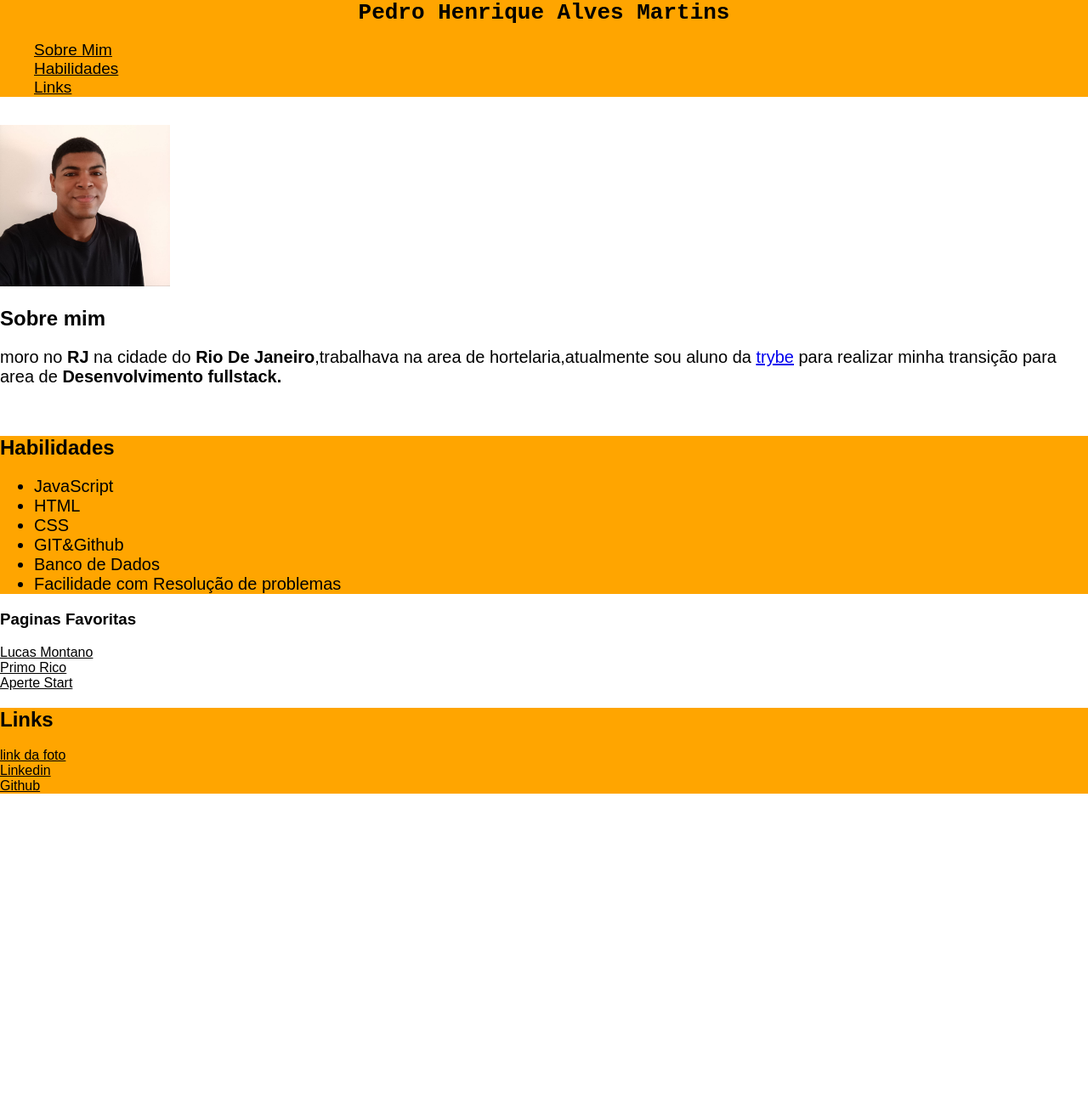
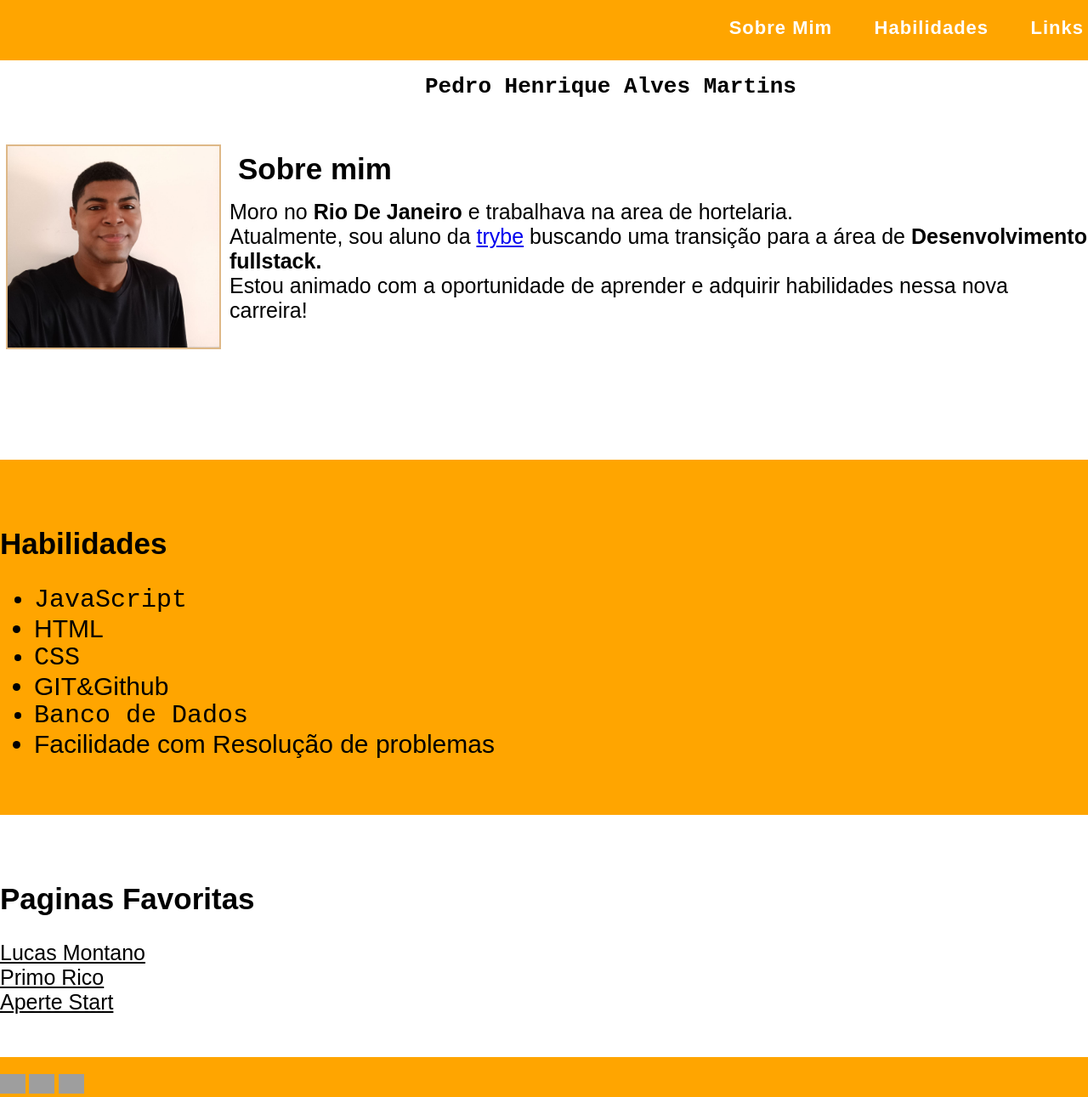
Before and after one commit to devalves02/portifolio_web, a plain HTML site: page index.html in a window 1280 px wide. Shown: the whole page at 85% size. Before the commit the page ends 934 px from the top, so only its background shows below. Drawn offline with Linux system fonts and the light colour scheme; grey boxes are pictures that could not be loaded.

Commit message:
index.html e style.css atualizado as 29/06

```diff
--- a/index.html
+++ b/index.html
@@ -8,40 +8,39 @@
 </head>
 <body>
     <div class="Indice">
-        <h1 class="nome">Pedro Henrique Alves Martins</h1>
-
         <ul class="menu">
-            <li><a href="#">Sobre Mim</a></li>
-            <li><a href="#">Habilidades</a></li>
-            <li><a href="#">Links</a></li>
+            <li><strong><a href="#">Sobre Mim</a></strong></li>
+            <li> <strong><a href="#">Habilidades</a></strong></li>
+            <li> <strong><a href="#">Links</a></strong></li>
         </ul>
     </div>
 
 
     <!--seção 1-->
     <div class="sobre-mim">
+        <h1 class="nome">Pedro Henrique Alves Martins</h1> <br>
         <img src="/photo_2023-06-26_16-55-01.jpg" alt="foto do usuario" width="200px" id="foto">
         <h2 >Sobre mim</h2>
-
-
-
-        <p class="descrição">moro no <strong>RJ</strong> na cidade do <strong>Rio De Janeiro</strong>,trabalhava na area de hortelaria,atualmente sou aluno da <a href="https://www.betrybe.com/">trybe</a> para realizar minha transição para area de <strong>Desenvolvimento fullstack.</strong></p>
-
+        <p class="descrição">Moro no <strong>Rio De Janeiro</strong> e trabalhava na area de hortelaria.<br> Atualmente, sou aluno da <a href="https://www.betrybe.com/">trybe</a> buscando uma transição para a área de <strong>Desenvolvimento fullstack.</strong> <br> Estou animado com a oportunidade de aprender e adquirir habilidades nessa nova carreira! </p>
     </div>
 
 
 
 <br>
+<br>
+<br>
+<br>
+
 
  <!--seção 2-->
  <div class="skill">
     <h2>Habilidades</h2>
     <ul>
-        <li>JavaScript</li>
-        <li>HTML</li>
-        <li>CSS</li>
+        <li class="li-impar">JavaScript</li>
+        <li >HTML</li>
+        <li class="li-impar">CSS</li>
         <li>GIT&Github</li>
-        <li>Banco de Dados</li>
+        <li class="li-impar">Banco de Dados</li>
         <li>Facilidade com Resolução de problemas</li>
     </ul>
  </div>
@@ -51,24 +50,24 @@
 
  <div class="link_2">
 
-    <h3>Paginas Favoritas</h3>
+    <h2>Paginas Favoritas</h2>
 
     <a href="https://www.youtube.com/@LucasMontano">Lucas Montano</a> <br>
     <a href="https://www.youtube.com/@primorico">Primo Rico</a> <br>
     <a href="https://www.youtube.com/@aperte">Aperte Start</a> <br>
 
-    <div class="link_3">
-        <h2>Links</h2>
 
-    <a href="/photo_2023-06-26_16-55-01.jpg">link da foto</a> <br>
-    <a href="https://www.linkedin.com/in/pedro-henrique-alves-martins-034695222">Linkedin</a>  <br>
-    <a href="https://github.com/devalves02">Github</a>
-
-    </div>
 
 
 
  </div>
 
+ <div class="link_3">
+<a href="/photo_2023-06-26_16-55-01.jpg"><img class="minha_foto" src="https://cdn-icons-png.flaticon.com/512/74/74910.png" alt=""></a>
+<a href="https://www.linkedin.com/in/pedro-henrique-alves-martins-034695222"><img class="link_linkedin"  src="https://cdn-icons-png.flaticon.com/512/61/61109.png" alt=""></a>
+<a href="https://github.com/devalves02"><img class="link_git" src="https://cdn-icons-png.flaticon.com/512/25/25231.png" alt=""></a>
+
+</div>
+
 </body>
 </html>
--- a/style.css
+++ b/style.css
@@ -1,62 +1,188 @@
 body{
     font-family: Arial, Helvetica, sans-serif;
-    margin: 0;
+    margin: 0 auto;
     padding: 0;
+
+
 
 }
 
 .Indice{
-    position: relative;
-    background-color: orange;
-    top: -17px;
 
 
-}
+    background-color: orange;
+    top: -21px;
 
-.nome{
-    font-family: monospace;
 
-    text-align: center;
-
-}
-
-.sobre-mim p{
-    font-size: 20px;
 
 }
 
 .menu{
     list-style: none;
-    display: block;
+    padding-bottom: 45px;
+    text-align: right;
+    margin-top: 0px;
+
+
+
+
 }
 
 
 .menu li {
-   font-size: 19px;
+    position: relative;
+   font-size: 14px;
+   display: inline-block;
+   font-size: 22px;
+   letter-spacing: 1px;
+   padding-left: 45px;
+   top: 20px;
+   right: 5px;
+
+
+
+
+
 }
 
 .menu li a{
+
+    color: white;
+    text-decoration: none;
+
+}
+
+.menu li a:hover{
+
+    color: white;
+
+
+}
+
+
+
+
+
+
+.nome{
+    font-family: monospace;
+    position: absolute;
+    text-align: center;
+    top: 70px;
+    left: 500px;
+
+
+
+
+
+}
+
+.sobre-mim{
+    margin-top: 260px;
+    max-width: 100%;
+
+    padding-top: 70px;
+    padding-bottom: 50px;
+
+}
+
+.sobre-mim img{
+    float: left;
+    background-color: burlywood;
+    padding: 2px;
+    position: absolute;
+    left: 7px;
+    top: 170px;
+    width: 249px;
+
+}
+
+.sobre-mim h2{
+    position: absolute;
+    font-size: 35px;
+    left: 280px;
+    top: 150px;
+
+
+
+
+}
+
+.sobre-mim p{
+    position: absolute;
+
+    font-size: 25px;
+    left: 270px;
+    top: 210px;
+
+
+}
+
+.skill{
+
+    background-color: orange;
+    padding-top: 50px;
+    padding-bottom: 50px;
+}
+
+.skill h2{
+
+    font-size: 35px;
+    left: 20px;
+
+}
+
+.skill ul li{
+    font-size: 30px;
+}
+.li-impar{
+    font-family: monospace;
+
+
+}
+
+.link_2{
+    padding-top: 50px;
+    padding-bottom: 50px;
+}
+
+.link_2 h2{
+    font-size: 35px;
+
+}
+
+.link_2 a{
+    transition: color 0.5s ease;
+
+    font-size: 25px;
+
 
     color: black;
 
 }
 
-.skill{
-    background-color: orange;
-}
-
-.skill ul li{
-    font-size: 20px;
-}
-
-
-.link_2 a{
-
-    color: black;
+.link_2 a:hover{
+  color: orangered;
 
 }
 
 .link_3{
+  padding-top: 20px;
+   background-color: orange;
 
-   background-color: orange;
 }
+
+.link_linkedin{
+    width: 30px;
+    cursor: pointer;
+}
+
+.link_git{
+    width: 30px;
+    cursor: pointer;
+}
+
+.minha_foto{
+    width: 30px;
+    cursor: pointer;
+}
```
